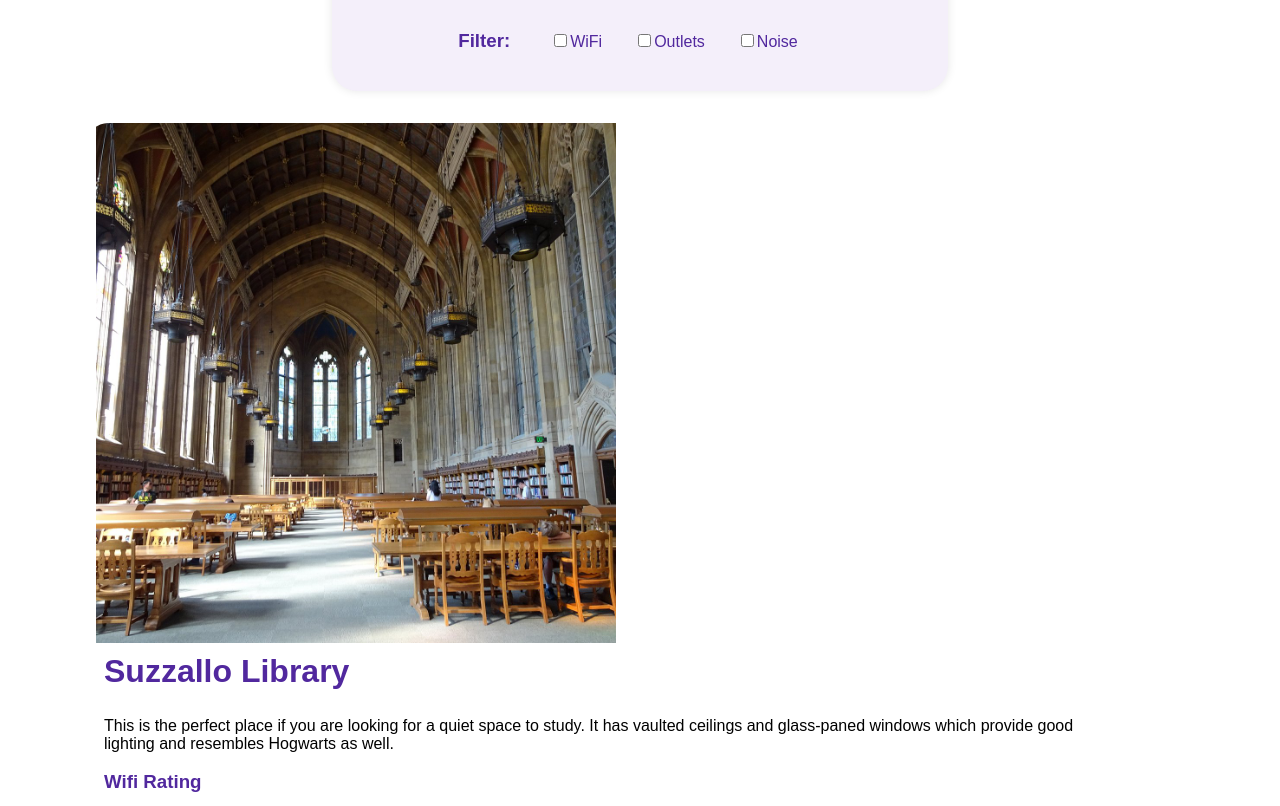
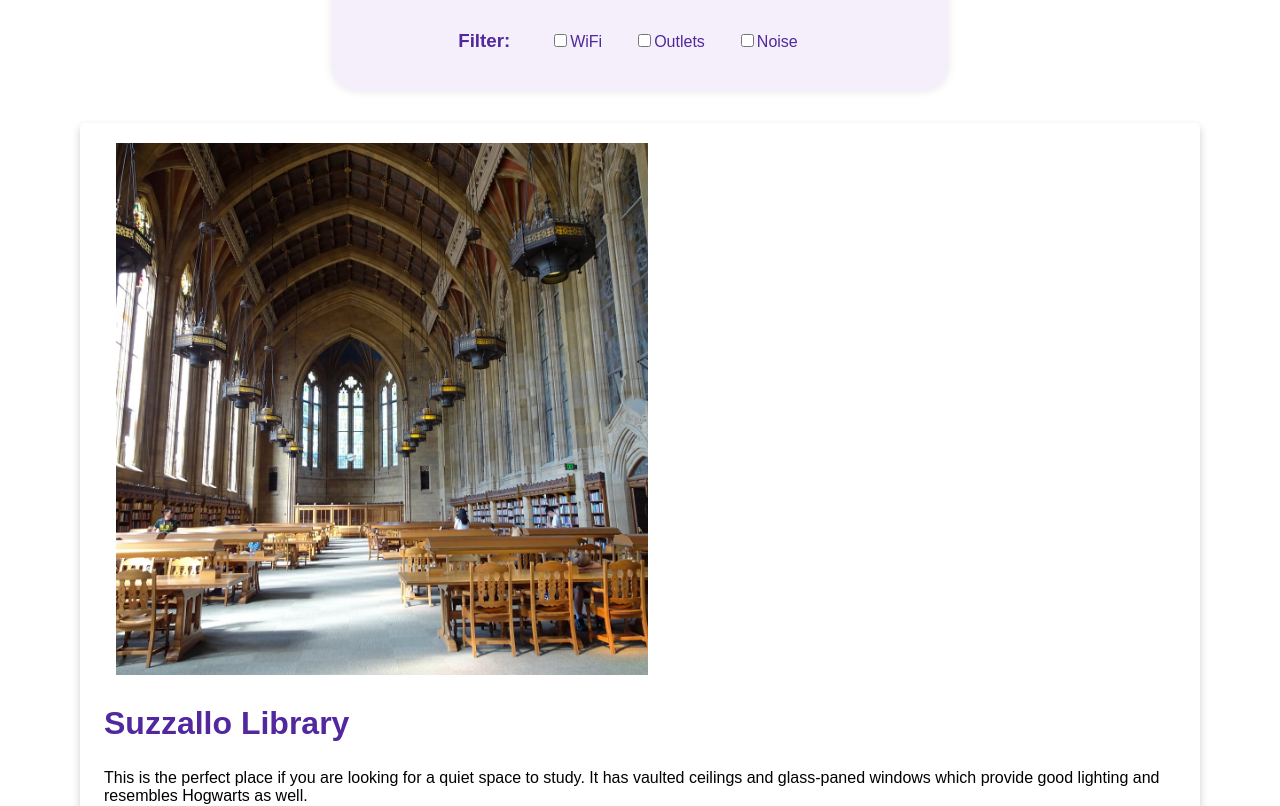
Before and after one commit to info340-au23a/project-info340-g2, a React (Create React App) app: page /home in a window 1280 px wide. Shown: the part 400-1206 px from the top of the page. Built offline with nearby package versions, Linux system fonts and the light colour scheme; no server answers; the database is empty.

Commit message:
css changes

```diff
--- a/src/index.css
+++ b/src/index.css
@@ -191,14 +191,15 @@ img {
 }
 
 .card {
-    margin: 2 rem auto;
-    max-width: calc(100% - 80px);
+    box-shadow: 0 4px 8px 0 rgba(0, 0, 0, 0.2);
+    border-radius: 5px;
+    margin-top: 1rem;
 
 }
 
 .image {
     margin: 0;
-    padding: 0;
+    padding: 20px;
     overflow: hidden;
     max-width: 100%;
     height: auto;
```
